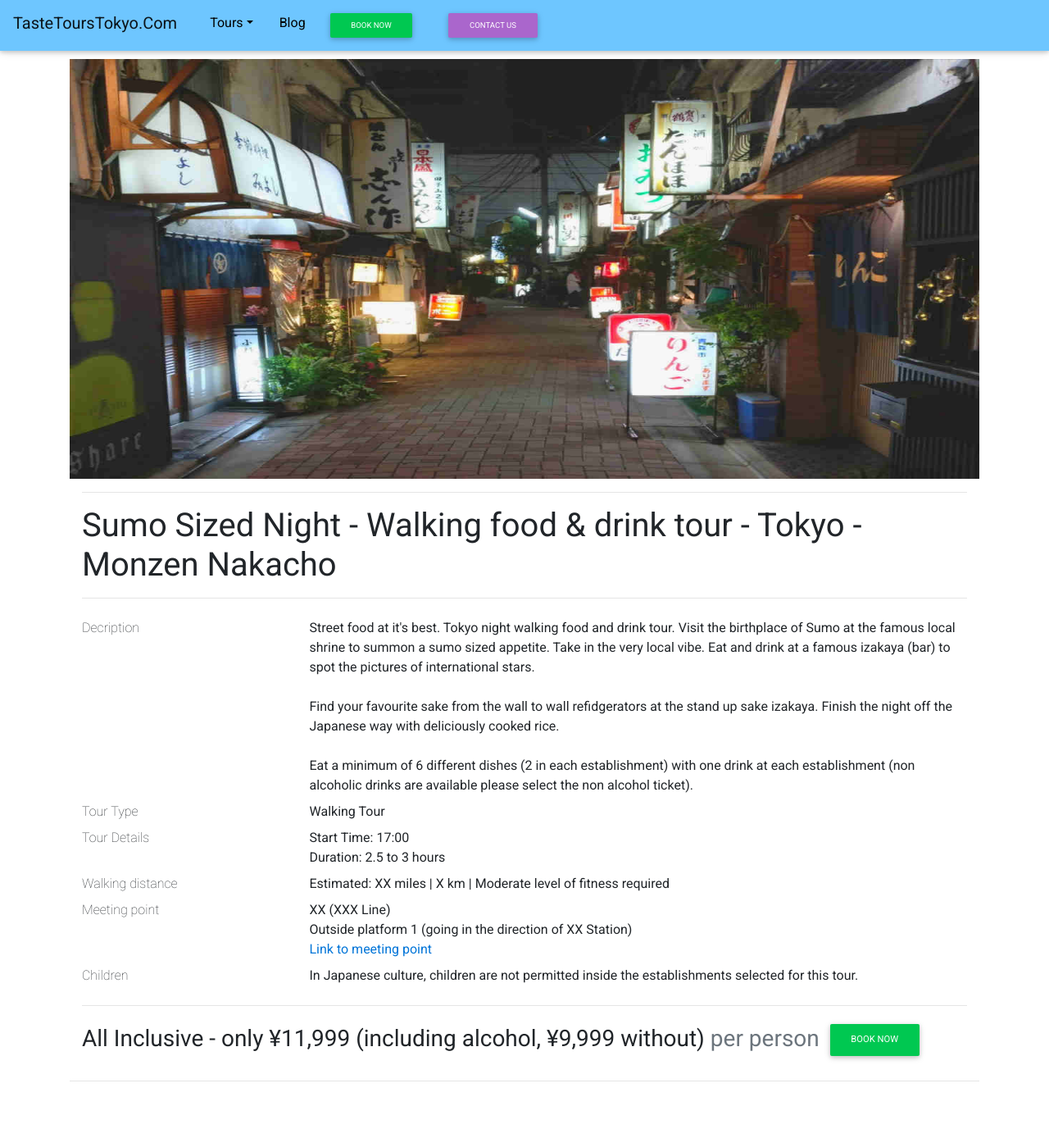
After one commit to AoiToShiro/django-tastetours, a Django app: page /tours/sumosizednight/ in a window 1280 px wide. The commit adds this page. Shown: the whole page at 82% size. Run offline with Django 3.2, Linux system fonts and the light colour scheme; parts of the project's set-up code (start-up, migrations or seed data) failed here and were passed over; some libraries are stand-ins or nearby versions.

Commit message:
Added new tour page, amended carousel issue

```diff
--- a/tastetoursjapan_project/contactus/forms.py
+++ b/tastetoursjapan_project/contactus/forms.py
@@ -1,4 +1,5 @@
 # contactus/forms.py
+from crispy_forms.helper import FormHelper
 from django import forms
 
 class ContactForm(forms.Form):
--- a/tastetoursjapan_project/static/css/project.css
+++ b/tastetoursjapan_project/static/css/project.css
@@ -45,10 +45,10 @@ body {
 }
 
 /* Declare heights because of positioning of img element */
-.carousel-item {
+/* .carousel-item {
   height: 32em;
   background-color: #0C060D;
-}
+} */
 
 
 .carousel-item > img {
--- a/tastetoursjapan_project/templates/base.html
+++ b/tastetoursjapan_project/templates/base.html
@@ -92,6 +92,7 @@
                   <a class="nav-link dropdown-toggle" id="navbarDropdownMenuLink" data-toggle="dropdown" role="button" aria-haspopup="true" aria-expanded="false">Tours</a>
                   <div class="dropdown-menu" aria-labelledby="navbarDropdownMenuLink">
                     <a class="dropdown-item" href="{% url 'tours:edooutpost' %}">Edo Outpost</a>
+                    <a class="dropdown-item" href="{% url 'tours:sumosizednight' %}">Sumo Sized Night</a>
                     {% comment %} to add as new tours come on line {% endcomment %}
                     {% comment %} <a class="dropdown-item" href="#">Another action</a>
                     <a class="dropdown-item" href="#">Something else here</a> {% endcomment %}
--- a/tastetoursjapan_project/templates/pages/home.html
+++ b/tastetoursjapan_project/templates/pages/home.html
@@ -4,7 +4,7 @@
 
 {% block extra_head_tags %}
 <title>Tokyo Tours - culture through food & drink | Taste Tours Tokyo</title>
-<meta name="description" content="Food and drink tours of Tokyo. The best way to
+<meta name="description" content="Food and drink tours Tokyo. The best way to
  experience a different culture is through the food and drink they love.
  Click to enrich your Tokyo trip.">
 {% endblock %}
@@ -30,9 +30,9 @@
             </div>
           </div>
        </div> {% endcomment %}
-
+<br>
        <div class="carousel-inner">
-         <div class="carousel-item active align-items-center flex-column p-4">
+         <div class="carousel-item active">
            <img class="first-slide" src="{% static 'images/HarukaSummer.jpg' %}" alt="Tokyo Manga street night time" nopin='nopin'>
            <div class="container">
              <div class="carousel-caption d-block text-center">
--- /dev/null
+++ b/tastetoursjapan_project/templates/tours/sumosizednight.html
@@ -0,0 +1,255 @@
+{% extends "base.html" %}
+{% load staticfiles %}
+{% block content %}
+
+{% block extra_head_tags %}
+<title>Tokyo food and drink tour – Guided Walking | Taste Tours Tokyo</title>
+<meta name="description" content="Tokyo at night. See the birthplace of sumo.
+Explore the local izakaya’s, find a sake you love and taste the dishes that
+attract film stars. Click to book.">
+{% endblock %}
+
+
+<br>
+<body>
+
+<main>
+{% comment %} youtube video {% endcomment %}
+{% comment %} <br> commented out as this is the video for edo outpost, will replace with sumo sized night
+<div class="embed-responsive embed-responsive-16by9">
+  <iframe class="embed-responsive-item"
+  src="https://www.youtube-nocookie.com/embed/d9jGq0HoWn8?rel=0&showinfo=0&color=white"
+  allow="autoplay; encrypted-media" allowfullscreen></iframe>
+</div> {% endcomment %}
+{% comment %} ?rel=0&showinfo=0&color=white in the youtube link is used to remove the related videos at the end of the clip {% endcomment %}
+<!--Main layout-->
+<br><br>
+<!--Carousel in place of a video-->
+  <div id="myCarousel" class="carousel slide" data-ride="carousel">
+    <ol class="carousel-indicators">
+      <li data-target="#myCarousel" data-slide-to="0" class="active"></li>
+      <li data-target="#myCarousel" data-slide-to="1"></li>
+      <li data-target="#myCarousel" data-slide-to="2"></li>
+    </ol>
+
+        <div class="carousel-inner">
+          <div class="carousel-item active">
+            <img class="first-slide" src="{% static 'images/MonnakachoStreet.jpg' %}" alt="Tokyo Monzen Nakacho night time" nopin='nopin'>
+            <div class="container">
+              </div>
+          </div>
+          <div class="carousel-item">
+            <img class="second-slide" src="{% static 'images/StandUpSakeBar.jpg' %}" alt="Monzen Nakacho stand up sake bar" nopin='nopin' lazyload>
+            <div class="container">
+
+            </div>
+          </div>
+          <div class="carousel-item">
+            <img class="third-slide " src="{% static 'images/TokyoRest.jpg' %}" alt="Tokyo restaurant" nopin='nopin' lazyload>
+            <div class="container">
+
+            </div>
+          </div>
+
+        <!--/.Product-->
+
+        <!--Info-->
+        <div class="col-lg-12">
+
+            <!--First row-->
+            <div class="row wow fadeIn" data-wow-delay="0.4s">
+                <div class="col-md-12 col-lg-12 col-md-12">
+                    <!--Product-->
+                    <div class="product-wrapper">
+
+                        <!--Product data-->
+                        {% comment %} <h3 class="h3-responsive mt-4 font-bold">Edo Outpost</h3> {% endcomment %}
+                        <hr>
+                        <div class="">
+                          <h1>Sumo Sized Night - Walking food & drink tour - Tokyo - Monzen Nakacho</h1>
+
+                        </div>
+                        <hr>
+
+
+                        <dl class="row mt-4">
+
+
+                            <dt class="col-sm-3">Decription</dt>
+                            <dd class="col-sm-9">Street food at it's best.
+                              Tokyo night walking food and drink tour. Visit the birthplace of Sumo
+                              at the famous local shrine to summon a sumo sized appetite.
+                              Take in the very local vibe. Eat and drink at a famous
+                              izakaya (bar) to spot the pictures of international stars.
+                              <br><br>
+                              Find your favourite sake from the wall to wall refidgerators
+                              at the stand up sake izakaya. Finish the night off the Japanese way
+                              with deliciously cooked rice.
+                              <br><br>
+                              Eat a minimum of 6 different dishes (2 in each establishment)
+                              with one drink at each establishment (non alcoholic
+                              drinks are available please select the non alcohol ticket).
+                              </dd>
+                            {% comment %} <dd class="col-sm-9 offset-sm-3">Donec id elit non mi porta gravida at eget metus.</dd> {% endcomment %}
+                            <dt class="col-sm-3">Tour Type</dt>
+                            <dd class="col-sm-9">Walking Tour</dd>
+
+                            <dt class="col-sm-3">Tour Details</dt>
+                            <dd class="col-sm-9">Start Time: 17:00<br>
+                              Duration: 2.5 to 3 hours</dd>
+
+                            <dt class="col-sm-3">Walking distance</dt>
+                            <dd class="col-sm-9">Estimated: XX miles | X km | Moderate level of fitness required</dd>
+
+                            <dt class="col-sm-3">Meeting point</dt>
+                            <dd class="col-sm-9">XX (XXX Line)<br>
+                            Outside platform 1 (going in the direction of XX Station)<br>
+                            <a class="location" href="https://map.what3words.com/pasting.lush.remake">Link to meeting point</a></dd>
+
+                            <dt class="col-sm-3">Children</dt>
+                            <dd class="col-sm-9">In Japanese culture, children are not
+                              permitted inside the establishments selected for this tour.</dd>
+                        </dl>
+                          <hr>
+                        <h3>
+                            <span class="font-bold">All Inclusive - only ¥11,999 (including alcohol, ¥9,999 without)
+                              <span class="text-muted">per person</span>
+                              <a href='https://tickets.tastetourstokyo.com/XX' class="btn btn-success btn-md">Book Now</a></span>
+
+                        </h3>
+
+
+                    </div>
+                    <!--Product-->
+
+                </div>
+            </div>
+            <!--/.First row-->
+
+        </div>
+<hr>
+        {% comment %} pinterest Why board {% endcomment %}
+        {% comment %} <a data-pin-do="embedBoard" data-pin-board-width="1200"
+        data-pin-scale-height="340" data-pin-scale-width="500"
+        href="https://www.pinterest.co.uk/tastetourstokyocom/tokyo-streetfood-walking-tour-edo-outpost/"></a> {% endcomment %}
+        <!--/.Info-->
+
+        {% comment %} <div class="col-lg-12">
+
+            <!--Grid row-->
+            <div class="row mt-5">
+
+                <!--Heading-->
+                <div class="col reviews wow fadeIn" data-wow-delay="0.4s">
+                    <h2 class="h2-responsive font-bold">Reviews</h2>
+                </div>
+
+                <!--First review-->
+                <div class="media wow fadeIn" data-wow-delay="0.2s">
+                    <a class="media-left" href="#">
+                        <img class="rounded-circle ml-3" src="https://mdbootstrap.com/img/Photos/Avatars/avatar-7.jpg" alt="Generic placeholder image">
+                    </a>
+                    <div class="media-body ml-4">
+                        <h4 class="media-heading font-bold dark-grey-text">John Doe</h4>
+                        <ul class="rating inline-ul list-unstyled">
+                            <li>
+                                <i class="fa fa-star blue-text"></i>
+                            </li>
+                            <li>
+                                <i class="fa fa-star blue-text"></i>
+                            </li>
+                            <li>
+                                <i class="fa fa-star blue-text"></i>
+                            </li>
+                            <li>
+                                <i class="fa fa-star grey-text"></i>
+                            </li>
+                            <li>
+                                <i class="fa fa-star grey-text"></i>
+                            </li>
+                        </ul>
+                        <p>Lorem ipsum dolor sit amet, consectetur adipisicing elit. Nisi cupiditate temporibus iure
+                            soluta. Quasi mollitia maxime nemo quam accusamus possimus, voluptatum expedita assumenda.
+                            Earum sit id ullam eum vel delectus!</p>
+                    </div>
+                </div>
+
+                <!--Second review-->
+                <br>
+                <div class="media wow fadeIn" data-wow-delay="0.2s">
+                    <a class="media-left" href="#">
+                        <img class="rounded-circle ml-3" src="https://mdbootstrap.com/img/Photos/Avatars/avatar-5.jpg" alt="Generic placeholder image">
+                    </a>
+                    <div class="media-body ml-4">
+                        <h4 class="media-heading font-bold dark-grey-text">Maria Casie</h4>
+                        <ul class="rating inline-ul list-unstyled">
+                            <li>
+                                <i class="fa fa-star blue-text"></i>
+                            </li>
+                            <li>
+                                <i class="fa fa-star blue-text"></i>
+                            </li>
+                            <li>
+                                <i class="fa fa-star blue-text"></i>
+                            </li>
+                            <li>
+                                <i class="fa fa-star blue-text"></i>
+                            </li>
+                            <li>
+                                <i class="fa fa-star blue-text"></i>
+                            </li>
+                        </ul>
+                        <p>Lorem ipsum dolor sit amet, consectetur adipisicing elit. Nisi cupiditate temporibus iure
+                            soluta. Quasi mollitia maxime nemo quam accusamus possimus, voluptatum expedita assumenda.
+                            Earum sit id ullam eum vel delectus!</p>
+                    </div>
+                </div>
+
+                <!--Second review-->
+                <br>
+                <div class="media wow fadeIn" data-wow-delay="0.2s">
+                    <a class="media-left" href="#">
+                        <img class="rounded-circle ml-3" src="https://mdbootstrap.com/img/Photos/Avatars/avatar-10.jpg" alt="Generic placeholder image">
+                    </a>
+                    <div class="media-body ml-4">
+                        <h4 class="media-heading font-bold dark-grey-text">Kate Snow</h4>
+                        <ul class="rating inline-ul list-unstyled">
+                            <li>
+                                <i class="fa fa-star blue-text"></i>
+                            </li>
+                            <li>
+                                <i class="fa fa-star blue-text"></i>
+                            </li>
+                            <li>
+                                <i class="fa fa-star blue-text"></i>
+                            </li>
+                            <li>
+                                <i class="fa fa-star blue-text"></i>
+                            </li>
+                            <li>
+                                <i class="fa fa-star grey-text"></i>
+                            </li>
+                        </ul>
+                        <p>Lorem ipsum dolor sit amet, consectetur adipisicing elit. Nisi cupiditate temporibus iure
+                            soluta. Quasi mollitia maxime nemo quam accusamus possimus, voluptatum expedita assumenda.
+                            Earum sit id ullam eum vel delectus!</p>
+                    </div>
+                </div>
+
+            </div>
+            <!--/.Grid row-->
+
+        </div>
+        <!--/.Reviews-->
+
+    </div>
+</div> {% endcomment %}
+<!--/.Main layout-->
+
+{% comment %} pinterest print.js script - once per page just before the closing body tag {% endcomment %}
+{% comment %} <script async defer src="//assets.pinterest.com/js/pinit.js"></script> {% endcomment %}
+
+</main>
+
+
+{% endblock content %}
--- a/tastetoursjapan_project/tours/urls.py
+++ b/tastetoursjapan_project/tours/urls.py
@@ -7,4 +7,5 @@ app_name = 'tours'
 urlpatterns = [
     url(r'^$',views.tours, name='tours'),
     url(r'^edooutpost/$',views.edooutpost, name='edooutpost'),
+    url(r'^sumosizednight/$',views.sumosizednight, name='sumosizednight')
 ]
--- a/tastetoursjapan_project/tours/views.py
+++ b/tastetoursjapan_project/tours/views.py
@@ -11,3 +11,6 @@ def tours(request):
 
 def edooutpost(request):
     return render(request, 'tours/edooutpost.html')
+
+def sumosizednight(request):
+    return render(request, 'tours/sumosizednight.html')
```
Also changed, not shown: tastetoursjapan_project/static/images/MonnakachoStreet.jpg (added), tastetoursjapan_project/static/images/StandUpSakeBar.jpg (added).
